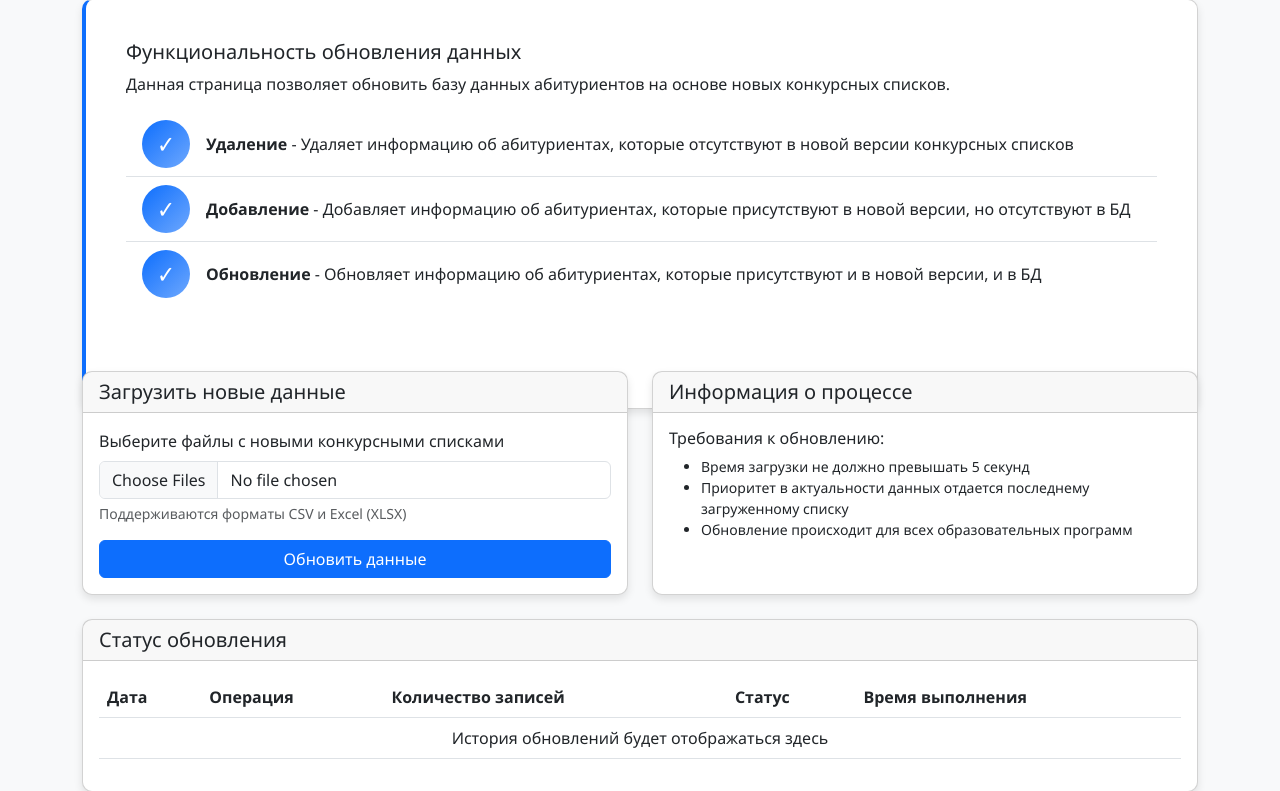
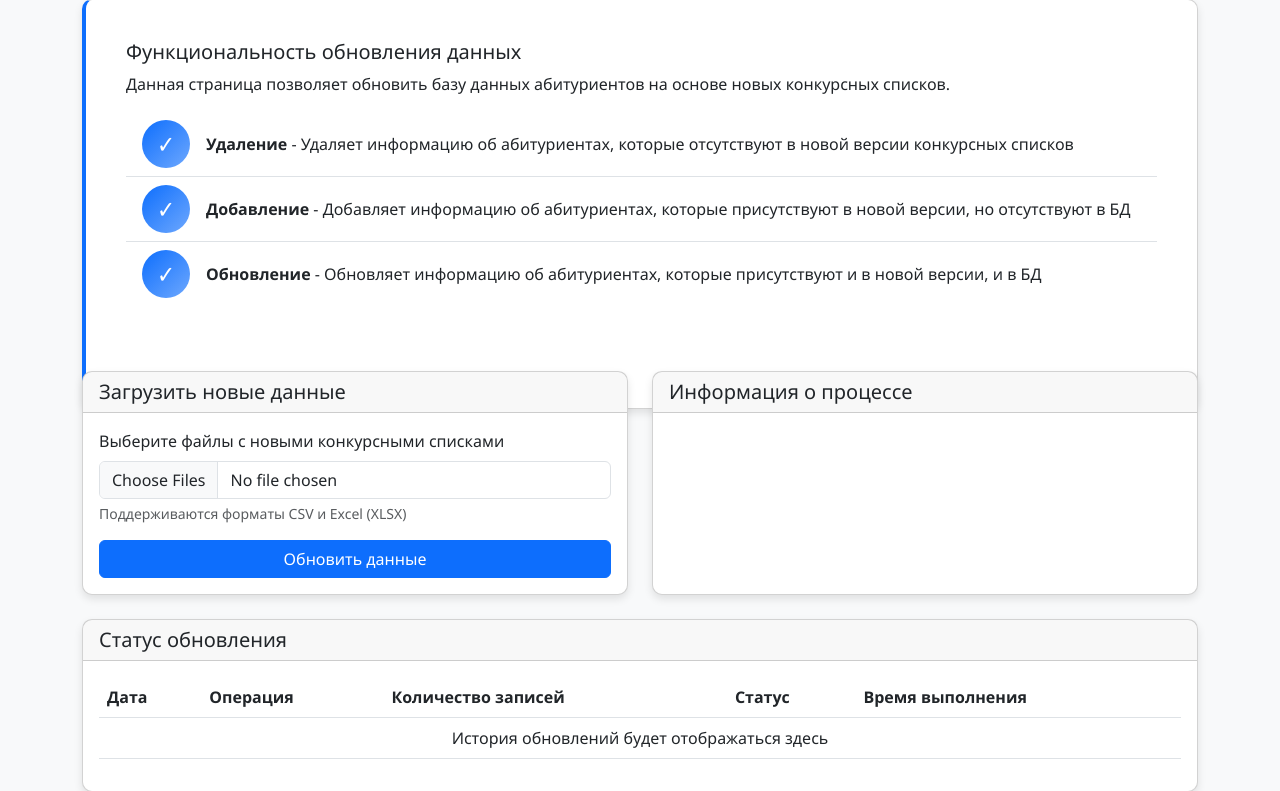
Before and after one commit to aizXc901/admission-analysis-system, a Django app: page /update-data/ in a window 1280 px wide. Shown: the part 343-1134 px from the top of the page. Run offline with Django 4.2, Linux system fonts and the light colour scheme.

Commit message:
- Updated `backend/templates/update_data.html`: Removed "Требования к обновлению" section and associated list items, simplified content to include only essential buttons and explanations - Enhanced user experience by streamlining interface to focus on core functionality: file upload, update button, progress indicator, and result feedback
Simplified the update data page interface by removing all requirement-related text while preserving functional elements and improving clarity.

```diff
--- a/backend/templates/update_data.html
+++ b/backend/templates/update_data.html
@@ -141,14 +141,7 @@
                             <span id="alertMessage"></span>
                             <button type="button" class="btn-close" data-bs-dismiss="alert" aria-label="Close"></button>
                         </div>
-                        <div class="info-box">
-                            <h6>Требования к обновлению:</h6>
-                            <ul class="small">
-                                <li>Время загрузки не должно превышать 5 секунд</li>
-                                <li>Приоритет в актуальности данных отдается последнему загруженному списку</li>
-                                <li>Обновление происходит для всех образовательных программ</li>
-                            </ul>
-                        </div>
+
                     </div>
                 </div>
             </div>
```
Also changed, not shown: 1 other file.
